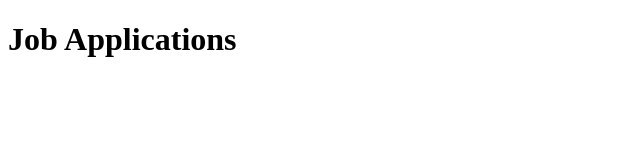
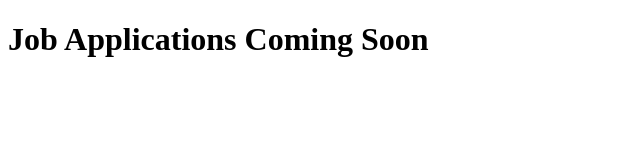
Before and after one commit to Jasmin2023/RESTAPI, a website: page index.html in a window 1280 px wide. Shown: the whole page, without its empty margins (0-640 px from the left). Drawn offline with nearby package versions, Linux system fonts and the light colour scheme.

Commit message:
modify index

```diff
--- a/index.html
+++ b/index.html
@@ -6,7 +6,7 @@
     <title>Job Applications</title>
 </head>
 <body>
-    <h1>Job Applications</h1>
+    <h1>Job Applications Coming Soon</h1>
 
     <!-- Display Data Here -->
     <ul id="jobList"></ul>
```
